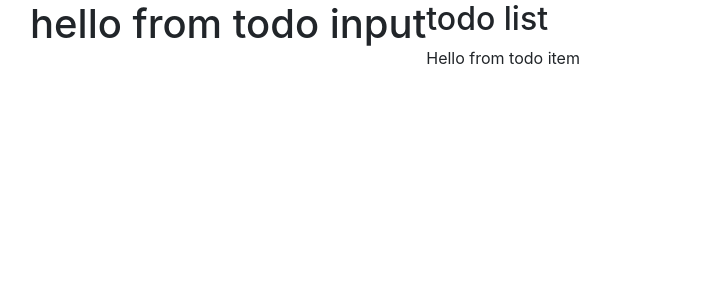
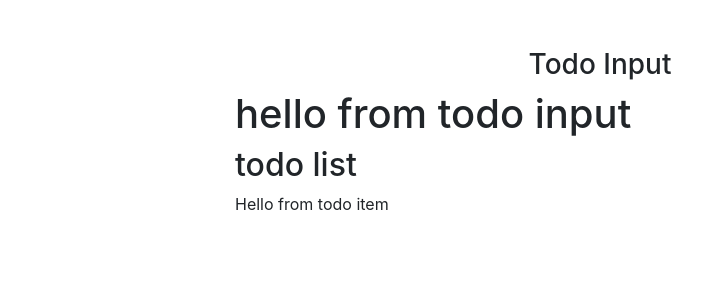
Before and after one commit to MarkCamara/react-todo-list, a React (Create React App) app: page / in a window 1280 px wide. Shown: the top 300 px of the page, without its empty margins (40-742 px from the left). Built offline with nearby package versions, Linux system fonts and the light colour scheme.

Commit message:
App component structure

```diff
--- a/src/App.js
+++ b/src/App.js
@@ -1,16 +1,55 @@
 import React, { Component } from "react";
-import uuid from "uuid";
+
+import { v4 as uuidv4 } from "uuid";
 import "bootstrap/dist/css/bootstrap.min.css";
 import TodoInput from "./components/TodoInput";
 import Todolist from "./components/Todolist";
 class App extends Component {
+  state = {
+    items: [
+      { id: 1, title: "wake up" },
+      { id: 2, title: "make breakfast" },
+    ],
+
+    id: uuidv4(),
+    item: "",
+    editItem: false,
+  };
+  handleChange = (e) => {
+    console.log("handle change");
+  };
+  handleSubmit = (e) => {
+    console.log("handle submit");
+  };
+  clearList = () => {
+    console.log("clear list");
+  };
+  handleDelete = (id) => {
+    console.log(`handle delete ${id}`);
+  };
+  handleEdit = (id) => {
+    console.log(`handle edit ${id} `);
+  };
+
   render() {
     return (
-      <div>
-        <div className="container">
-          <div className="row">
-            <TodoInput />
-            <Todolist />
+      <div className="container">
+        <div className="row">
+          <div className="col-10 mx-auto col-md-8 mt-5">
+            <h3 className="text-capitalize text-center">todo input</h3>
+
+            <TodoInput
+              item={this.state.item}
+              handleChange={this.handleChange}
+              handleSubmit={this.handleSubmit}
+              editItem={this.state.editItem}
+            />
+            <Todolist
+              items={this.state.items}
+              clearList={this.clearList}
+              handleDelete={this.handleDelete}
+              handleEdit={this.handleEdit}
+            />
           </div>
         </div>
       </div>
```
